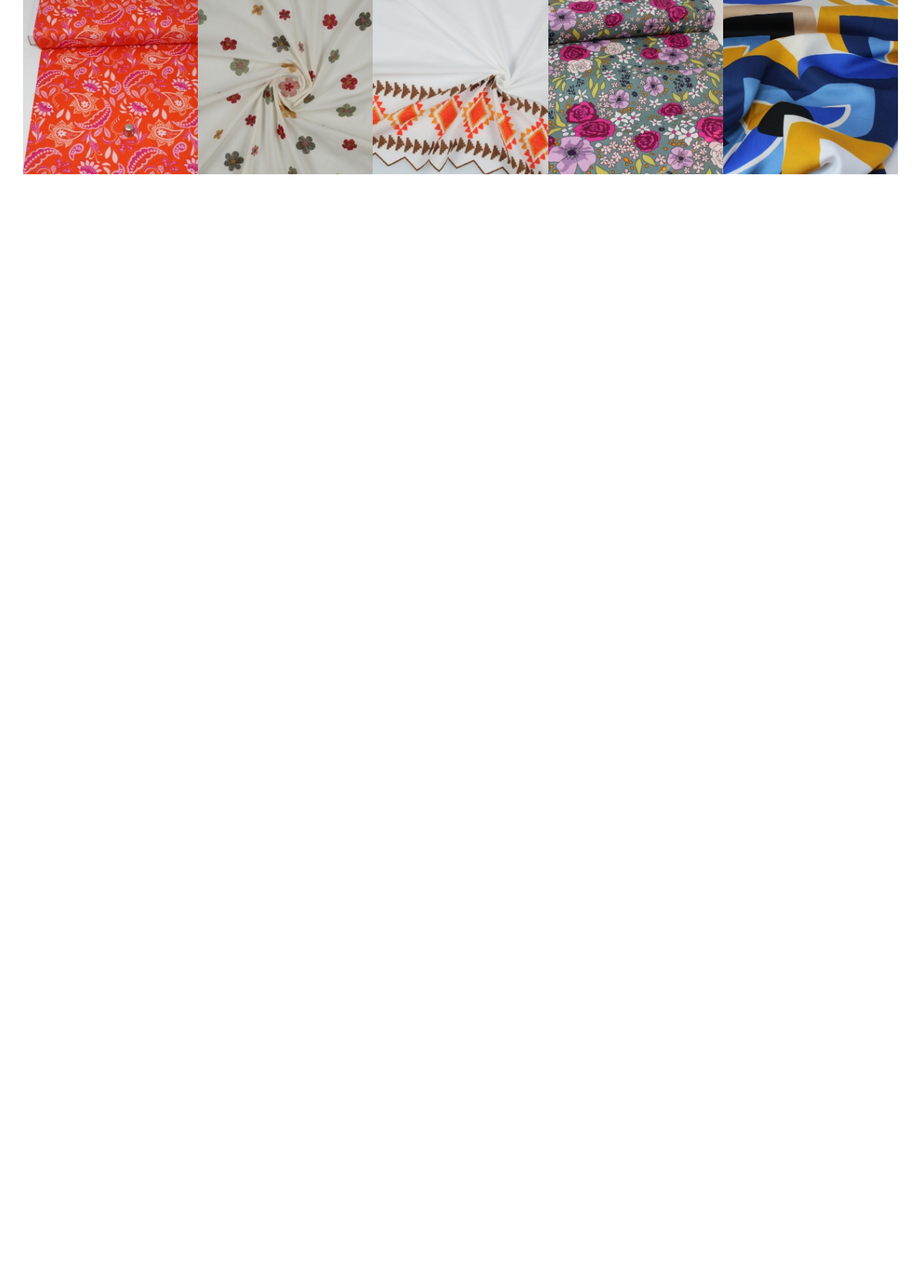
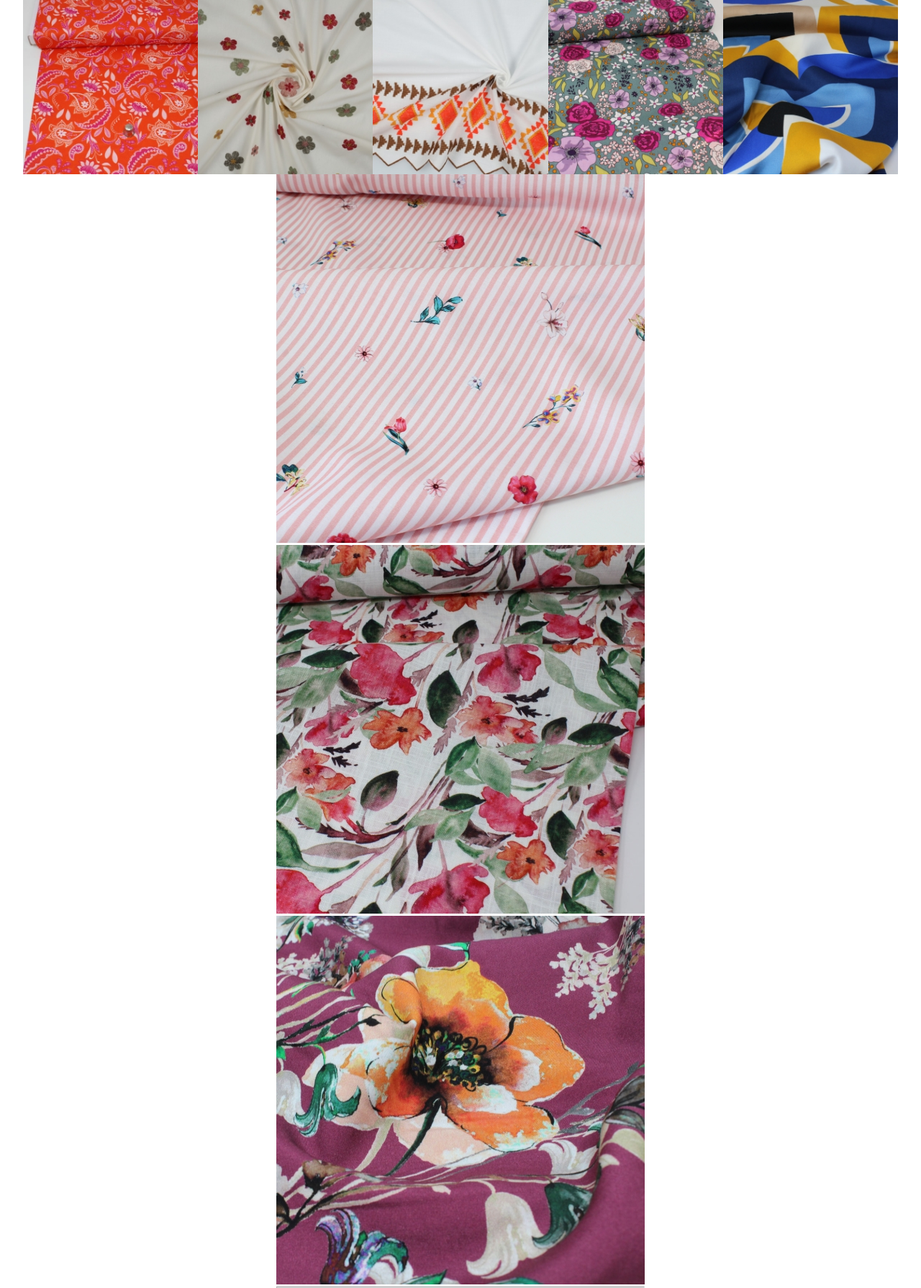
Before and after one commit to Vamshireddy2001/Programming-for-Information-system, a Flask app: page / in a window 1280 px wide. Shown: the part 1287-3076 px from the top of the page at 72% size. Before the commit the page ends 1529 px from the top, so only its background shows below. Run offline with Flask 3, Linux system fonts and the light colour scheme.

Commit message:
summerfabric

```diff
--- a/templates/mansection.html
+++ b/templates/mansection.html
@@ -40,6 +40,24 @@
             <img src="static/images/fabric14.jpg"/>
          </div>
       </div>
+      <div class="summerfabrics">
+         <div class="summersection1">
+            <div class="fabric">
+               <img src="static/images/summerfabric1.jpg"/>
+               <h3></h3>
+            </div>
+            <div class="fabric">
+               <img src="static/images/summerfabric2.jpg"/>
+               <h3></h3>
+            </div>
+            <div class="fabric">
+               <img src="static/images/summerfabric3.jpg"/>
+               <h3></h3>
+            </div>
+         </div>
+         <hr/>
+         <div class="summersection2"></div>
+      </div>
    </main>
     <footer>
 
```
Also changed, not shown: static/images/summerfabric1.jpg (added), static/images/summerfabric2.jpg (added), static/images/summerfabric3.jpg (added).
